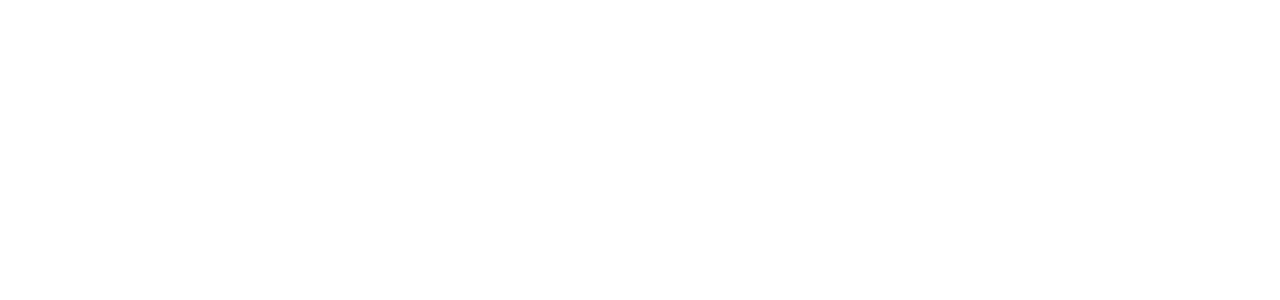
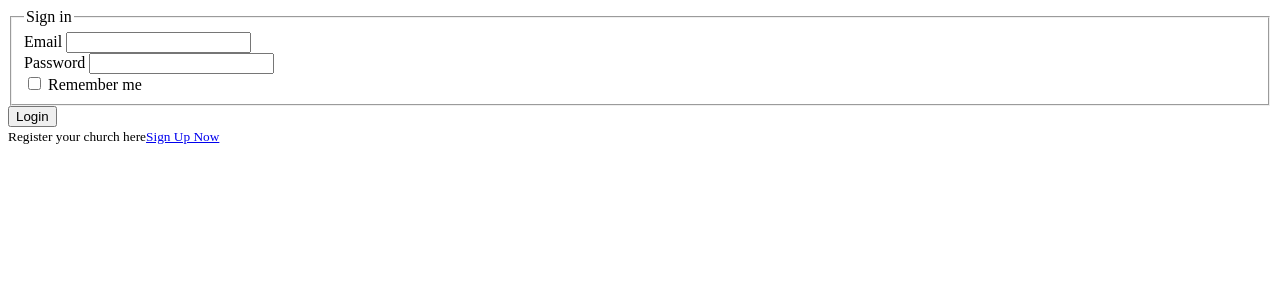
Before and after one commit to KwadwoObeng/COVID-19-ChurchLog-, a Flask app: page /admin in a window 1280 px wide. Before the commit the part shown is empty. Shown: the top 300 px of the page. Run offline with Flask 2, Linux system fonts and the light colour scheme.

Commit message:
Update admin.html
It has been modified to allow the administrator to sign in....
we can make changes as time goes on

```diff
--- a/churchRegistration/templates/admin.html
+++ b/churchRegistration/templates/admin.html
@@ -1,10 +1,46 @@
 {% extends 'default.html' %}
-
-{% block head %}
-
-{% endblock %}
 
 
 {% block body %}
+<div class="container">
+    <div class="row">
+        <div class="col-sm-9 col-md-7 col-lg-5 mx-auto">
+            <div class="card card-signin my-5">
+                <div class="card-body">
+                    <form class="form-signin" method="post">
+                        {{ form.hidden_tag() }}
+                        <fieldset class="form-label-group">
+                            <legend class="card-title text-center">Sign in</legend>
+                            <div class="form-label-group">
+                                {{form.email.label(class="form-control-label")}}
+                                {{form.email(class="form-control form-control-lg")}}
+                            </div>
+                            <div class="form-group">
+                               {{form.password.label(class="form-control-label")}}
+                               {{form.password(class="form-control form-control-lg")}}
+                            </div>
+                            <div class="form-check">
+                                {{ form.remember(class="form-check-input") }}
+                                {{ form.remember.label(class="form-check-label") }}
+                            </div>
 
+                        </fieldset>
+                            <div class="form-group">
+                                {{ form.submit(class="btn btn-primary my-4") }}
+                            </div>
+                     </form>
+                    <div class="border-top pt-3">
+                        <small class="text-muted">
+                         Register your church here<a class="ml-2" href="{{ url_for('admin_account') }}">Sign Up Now</a>
+                        </small>
+                     </div>
+                </div>
+
+            </div>
+
+        </div>
+    </div>
+
+
+</div>
 {% endblock %}
```
